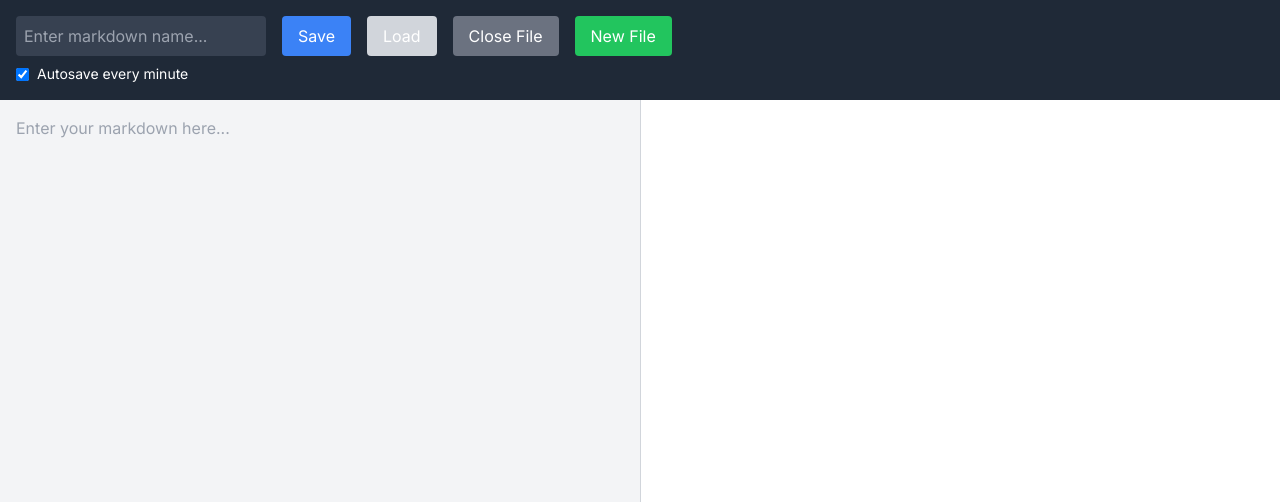
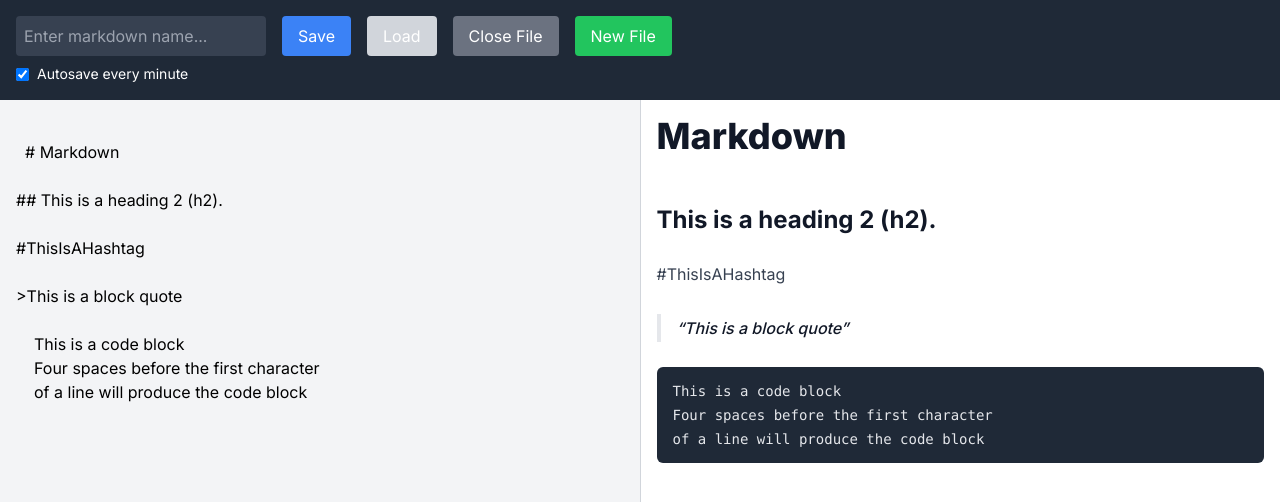
Before and after one commit to lawrenceaph/mdpractice, a Next.js app: page / in a window 1280 px wide. Shown: the top 502 px of the page. Built offline with nearby package versions, Linux system fonts and the light colour scheme.

Commit message:
routine save

```diff
--- a/app/page.tsx
+++ b/app/page.tsx
@@ -3,7 +3,20 @@ import { useState, ChangeEvent, useRef, useEffect } from "react";
 import ReactMarkdown from "react-markdown";
 import autoAnimate from "@formkit/auto-animate";
 const Home: React.FC = () => {
-	const [markdownInput, setMarkdownInput] = useState<string>("");
+	const [markdownInput, setMarkdownInput] = useState<string>(`
+  # Markdown
+
+## This is a heading 2 (h2).
+
+#ThisIsAHashtag
+
+>This is a block quote
+
+    This is a code block
+    Four spaces before the first character
+    of a line will produce the code block
+
+`);
 	const [markdownName, setMarkdownName] = useState<string>("");
 	const [savedStatus, setSavedStatus] = useState<string>("");
 	const [savedFiles, setSavedFiles] = useState<string[]>([]);
```
